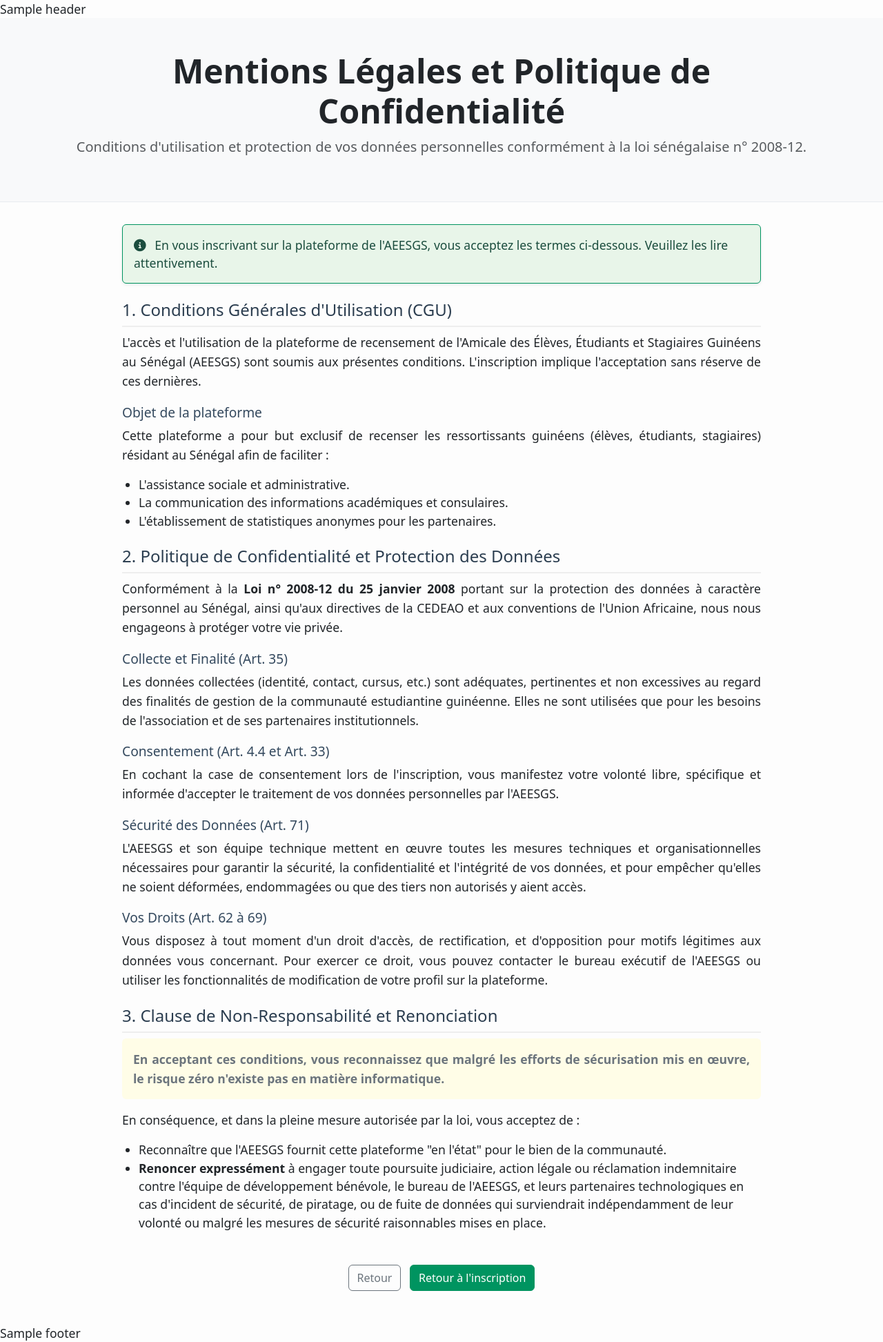
After one commit to ibrahima-isi/amea, a Python web app: template templates/legal-notice.html in a window 1280 px wide. The commit adds this page. Shown: the whole page at 69% size. Run offline with Jinja, Linux system fonts and the light colour scheme; the template is opened without the code that fills it: most values are stand-ins (such as "Sample title", 1, 10 or a date in 2020).

Commit message:
feat: implement data privacy consent with dedicated legal page and checkbox

```diff
--- /dev/null
+++ b/templates/legal-notice.html
@@ -0,0 +1,97 @@
+<!DOCTYPE html>
+<html lang="fr">
+<head>
+    <meta charset="UTF-8">
+    <meta name="viewport" content="width=device-width, initial-scale=1.0">
+    <title>Conditions Générales d'Utilisation et Politique de Confidentialité - AEESGS</title>
+    <!-- Bootstrap CSS -->
+    <link href="https://cdn.jsdelivr.net/npm/bootstrap@5.3.0/dist/css/bootstrap.min.css" rel="stylesheet">
+    <!-- Font Awesome -->
+    <link rel="stylesheet" href="https://cdnjs.cloudflare.com/ajax/libs/font-awesome/6.4.0/css/all.min.css">
+    <!-- Custom CSS -->
+    <link rel="stylesheet" href="assets/css/app.css">
+    <style>
+        .legal-content h3 { margin-top: 1.5rem; color: #2c3e50; font-size: 1.5rem; border-bottom: 2px solid #eee; padding-bottom: 0.5rem; }
+        .legal-content h4 { margin-top: 1.2rem; color: #34495e; font-size: 1.2rem; }
+        .legal-content p { text-align: justify; line-height: 1.6; }
+        .legal-content ul { padding-left: 1.5rem; }
+        .legal-header { background-color: #f8f9fa; padding: 3rem 0; margin-bottom: 2rem; border-bottom: 1px solid #e9ecef; }
+    </style>
+</head>
+<body>
+{{header}}
+
+<div class="legal-header text-center">
+    <div class="container">
+        <h1 class="display-5 fw-bold">Mentions Légales et Politique de Confidentialité</h1>
+        <p class="lead text-muted">Conditions d'utilisation et protection de vos données personnelles conformément à la loi sénégalaise n° 2008-12.</p>
+    </div>
+</div>
+
+<main class="container pb-5">
+    <div class="row justify-content-center">
+        <div class="col-lg-10 legal-content">
+
+            <div class="alert alert-info shadow-sm" role="alert">
+                <i class="fas fa-info-circle me-2"></i> En vous inscrivant sur la plateforme de l'AEESGS, vous acceptez les termes ci-dessous. Veuillez les lire attentivement.
+            </div>
+
+            <section id="cgu">
+                <h3>1. Conditions Générales d'Utilisation (CGU)</h3>
+                <p>L'accès et l'utilisation de la plateforme de recensement de l'Amicale des Élèves, Étudiants et Stagiaires Guinéens au Sénégal (AEESGS) sont soumis aux présentes conditions. L'inscription implique l'acceptation sans réserve de ces dernières.</p>
+
+                <h4>Objet de la plateforme</h4>
+                <p>Cette plateforme a pour but exclusif de recenser les ressortissants guinéens (élèves, étudiants, stagiaires) résidant au Sénégal afin de faciliter :</p>
+                <ul>
+                    <li>L'assistance sociale et administrative.</li>
+                    <li>La communication des informations académiques et consulaires.</li>
+                    <li>L'établissement de statistiques anonymes pour les partenaires.</li>
+                </ul>
+            </section>
+
+            <section id="privacy">
+                <h3>2. Politique de Confidentialité et Protection des Données</h3>
+                <p>Conformément à la <strong>Loi n° 2008-12 du 25 janvier 2008</strong> portant sur la protection des données à caractère personnel au Sénégal, ainsi qu'aux directives de la CEDEAO et aux conventions de l'Union Africaine, nous nous engageons à protéger votre vie privée.</p>
+
+                <h4>Collecte et Finalité (Art. 35)</h4>
+                <p>Les données collectées (identité, contact, cursus, etc.) sont adéquates, pertinentes et non excessives au regard des finalités de gestion de la communauté estudiantine guinéenne. Elles ne sont utilisées que pour les besoins de l'association et de ses partenaires institutionnels.</p>
+
+                <h4>Consentement (Art. 4.4 et Art. 33)</h4>
+                <p>En cochant la case de consentement lors de l'inscription, vous manifestez votre volonté libre, spécifique et informée d'accepter le traitement de vos données personnelles par l'AEESGS.</p>
+
+                <h4>Sécurité des Données (Art. 71)</h4>
+                <p>L'AEESGS et son équipe technique mettent en œuvre toutes les mesures techniques et organisationnelles nécessaires pour garantir la sécurité, la confidentialité et l'intégrité de vos données, et pour empêcher qu'elles ne soient déformées, endommagées ou que des tiers non autorisés y aient accès.</p>
+
+                <h4>Vos Droits (Art. 62 à 69)</h4>
+                <p>Vous disposez à tout moment d'un droit d'accès, de rectification, et d'opposition pour motifs légitimes aux données vous concernant. Pour exercer ce droit, vous pouvez contacter le bureau exécutif de l'AEESGS ou utiliser les fonctionnalités de modification de votre profil sur la plateforme.</p>
+            </section>
+
+            <section id="waiver">
+                <h3>3. Clause de Non-Responsabilité et Renonciation</h3>
+                <div class="card bg-light border-0 mb-3">
+                    <div class="card-body">
+                        <p class="mb-0 fw-bold text-secondary">
+                            En acceptant ces conditions, vous reconnaissez que malgré les efforts de sécurisation mis en œuvre, le risque zéro n'existe pas en matière informatique.
+                        </p>
+                    </div>
+                </div>
+                <p>En conséquence, et dans la pleine mesure autorisée par la loi, vous acceptez de :</p>
+                <ul>
+                    <li>Reconnaître que l'AEESGS fournit cette plateforme "en l'état" pour le bien de la communauté.</li>
+                    <li><strong>Renoncer expressément</strong> à engager toute poursuite judiciaire, action légale ou réclamation indemnitaire contre l'équipe de développement bénévole, le bureau de l'AEESGS, et leurs partenaires technologiques en cas d'incident de sécurité, de piratage, ou de fuite de données qui surviendrait indépendamment de leur volonté ou malgré les mesures de sécurité raisonnables mises en place.</li>
+                </ul>
+            </section>
+
+            <div class="mt-5 text-center">
+                <a href="javascript:window.close();" class="btn btn-outline-secondary me-2 d-none d-md-inline-block" onclick="if(window.history.length > 1){window.history.back(); return false;}">Retour</a>
+                <a href="register.php" class="btn btn-primary">Retour à l'inscription</a>
+            </div>
+        </div>
+    </div>
+</main>
+
+{{footer}}
+<!-- Bootstrap JS -->
+<script src="https://cdn.jsdelivr.net/npm/bootstrap@5.3.0/dist/js/bootstrap.bundle.min.js"></script>
+</body>
+</html>
```
Also changed, not shown: templates/register.html (+15 -0 lines), templates/registration-edit.html (+15 -0 lines), 4 other files.
